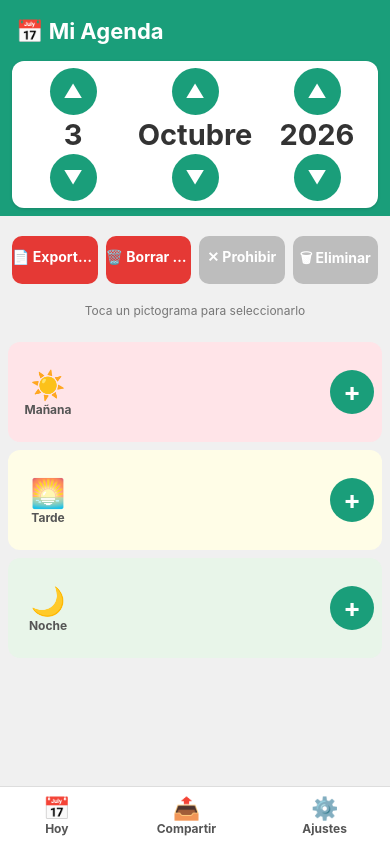
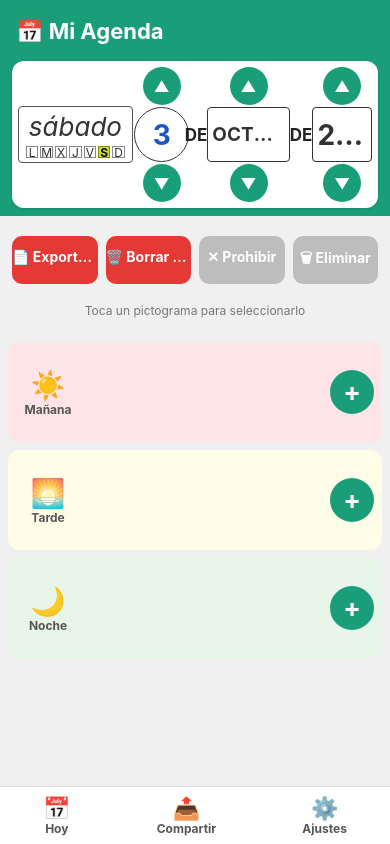
Before and after one commit to JorgesJ/AgendaPicto, a React Native app: screen / in a window 390 px wide. Built offline with nearby package versions, Linux system fonts and the light colour scheme; what expo-file-system would draw is missing.

Commit message:
Calendario semanal en cabecera

```diff
--- a/src/components/DateSelector.tsx
+++ b/src/components/DateSelector.tsx
@@ -11,7 +11,10 @@ interface Props {
   height?: number;
 }
 
-function Arrow({ dir, onPress, size, margin = 4 }: { dir: 'up' | 'down'; onPress: () => void; size: number; margin?: number }) {
+const DIAS_SEMANA = ['domingo', 'lunes', 'martes', 'miércoles', 'jueves', 'viernes', 'sábado'];
+const LETRAS = ['L', 'M', 'X', 'J', 'V', 'S', 'D'];
+
+function Arrow({ dir, onPress, size, margin = 2 }: { dir: 'up' | 'down'; onPress: () => void; size: number; margin?: number }) {
   return (
     <TouchableOpacity
       style={[styles.arrow, { width: size, height: size, borderRadius: size / 2, marginVertical: margin }]}
@@ -24,34 +27,62 @@ function Arrow({ dir, onPress, size, margin = 4 }: { dir: 'up' | 'down'; onPress
 
 export default function DateSelector({ day, month, year, onChange, height }: Props) {
   const { s } = useScale();
-  const compact = height !== undefined;
-  const arrowSize = compact ? Math.max(20, Math.floor((height - 16) / 2.75)) : s(36, 52);
-  const valueFontSize = compact ? Math.round(arrowSize * 0.62) : s(18, 26);
-  const marginV = compact ? 0 : s(4, 8);
-  const am = compact ? 2 : 4;
+  const h = height ?? 150;
+  const am = 2;
+  const arrowSize = Math.max(22, Math.min(44, Math.floor((h - 16) / 3.4)));
+  const boxH = Math.max(28, Math.min(100, h - 8 - 2 * (arrowSize + 2 * am)));
+  const numFont = Math.round(boxH * 0.5);
+  const labelFont = Math.round(boxH * 0.34);
+  const deFont = Math.round(Math.max(12, boxH * 0.3));
+  const nameFont = Math.max(12, Math.min(26, Math.round((h - 8) * 0.2)));
+  const cellMaxH = Math.max(14, h - 8 - Math.round(nameFont * 1.3) - 12);
+  const weekday = new Date(year, month - 1, day).getDay();
+  const todayIdx = (weekday + 6) % 7;
 
   return (
-    <View
-      style={[
-        styles.card,
-        compact
-          ? { height, paddingVertical: 4, marginHorizontal: s(12, 20), marginBottom: 0, alignItems: 'center' }
-          : { paddingVertical: s(10, 16), marginHorizontal: s(12, 20), marginBottom: s(12, 16) },
-      ]}
-    >
-      <View style={styles.column}>
+    <View style={[styles.card, { height: h, marginHorizontal: s(12, 20) }]}>
+      <View style={[styles.calendar, { flex: 2.2 }]}>
+        <Text numberOfLines={1} adjustsFontSizeToFit style={[styles.dayName, { fontSize: nameFont }]}>
+          {DIAS_SEMANA[weekday]}
+        </Text>
+        <View style={styles.weekRow}>
+          {LETRAS.map((letter, i) => (
+            <View key={letter + i} style={[styles.cell, { maxHeight: cellMaxH }, i === todayIdx && styles.cellOn]}>
+              <Text style={[styles.cellText, i === todayIdx && styles.cellTextOn]}>{letter}</Text>
+            </View>
+          ))}
+        </View>
+      </View>
+
+      <View style={[styles.column, { flex: 1 }]}>
         <Arrow dir="up" onPress={() => onChange('day', 1)} size={arrowSize} margin={am} />
-        <Text style={[styles.value, { fontSize: valueFontSize, marginVertical: marginV }]}>{day}</Text>
+        <View style={[styles.circle, { width: boxH, height: boxH, borderRadius: boxH / 2 }]}>
+          <Text style={[styles.dayNumber, { fontSize: numFont }]}>{day}</Text>
+        </View>
         <Arrow dir="down" onPress={() => onChange('day', -1)} size={arrowSize} margin={am} />
       </View>
-      <View style={styles.column}>
+
+      <Text style={[styles.de, { flex: 0.45, fontSize: deFont }]}>DE</Text>
+
+      <View style={[styles.column, { flex: 1.8 }]}>
         <Arrow dir="up" onPress={() => onChange('month', 1)} size={arrowSize} margin={am} />
-        <Text style={[styles.value, { fontSize: valueFontSize, marginVertical: marginV }]}>{MESES[month - 1]}</Text>
+        <View style={[styles.box, { height: boxH }]}>
+          <Text numberOfLines={1} adjustsFontSizeToFit style={[styles.boxText, { fontSize: labelFont }]}>
+            {MESES[month - 1].toUpperCase()}
+          </Text>
+        </View>
         <Arrow dir="down" onPress={() => onChange('month', -1)} size={arrowSize} margin={am} />
       </View>
-      <View style={styles.column}>
+
+      <Text style={[styles.de, { flex: 0.45, fontSize: deFont }]}>DE</Text>
+
+      <View style={[styles.column, { flex: 1.3 }]}>
         <Arrow dir="up" onPress={() => onChange('year', 1)} size={arrowSize} margin={am} />
-        <Text style={[styles.value, { fontSize: valueFontSize, marginVertical: marginV }]}>{year}</Text>
+        <View style={[styles.box, { height: boxH }]}>
+          <Text numberOfLines={1} adjustsFontSizeToFit style={[styles.boxText, { fontSize: numFont }]}>
+            {year}
+          </Text>
+        </View>
         <Arrow dir="down" onPress={() => onChange('year', -1)} size={arrowSize} margin={am} />
       </View>
     </View>
@@ -63,30 +94,94 @@ const styles = StyleSheet.create({
     flexDirection: 'row',
     backgroundColor: '#fff',
     borderRadius: 12,
-    justifyContent: 'space-around',
+    alignItems: 'center',
+    paddingVertical: 4,
+    paddingHorizontal: 6,
     elevation: 2,
     shadowColor: '#000',
     shadowOffset: { width: 0, height: 1 },
     shadowOpacity: 0.15,
     shadowRadius: 3,
   },
+  calendar: {
+    alignSelf: 'center',
+    borderWidth: 1.5,
+    borderColor: '#555',
+    borderRadius: 4,
+    paddingHorizontal: 6,
+    paddingVertical: 4,
+    marginRight: 6,
+    backgroundColor: '#fff',
+  },
+  dayName: {
+    textAlign: 'center',
+    fontStyle: 'italic',
+    color: '#333',
+    marginBottom: 4,
+  },
+  weekRow: {
+    flexDirection: 'row',
+  },
+  cell: {
+    flex: 1,
+    aspectRatio: 1,
+    marginHorizontal: 1,
+    borderWidth: 1,
+    borderColor: '#888',
+    alignItems: 'center',
+    justifyContent: 'center',
+  },
+  cellOn: {
+    backgroundColor: '#cddc39',
+    borderColor: '#7a8a00',
+  },
+  cellText: {
+    fontSize: 12,
+    color: '#333',
+  },
+  cellTextOn: {
+    fontWeight: 'bold',
+    color: '#111',
+  },
   column: {
     alignItems: 'center',
-    flex: 1,
   },
   arrow: {
     backgroundColor: COLORS.primary,
     alignItems: 'center',
     justifyContent: 'center',
-    marginVertical: 4,
   },
   arrowText: {
     color: '#fff',
     fontWeight: 'bold',
   },
-  value: {
+  circle: {
+    borderWidth: 1.5,
+    borderColor: '#333',
+    alignItems: 'center',
+    justifyContent: 'center',
+  },
+  dayNumber: {
+    fontWeight: 'bold',
+    color: '#1a56c4',
+  },
+  box: {
+    width: '100%',
+    borderWidth: 1.5,
+    borderColor: '#333',
+    borderRadius: 4,
+    alignItems: 'center',
+    justifyContent: 'center',
+    paddingHorizontal: 4,
+  },
+  boxText: {
     fontWeight: 'bold',
     color: '#333',
     textAlign: 'center',
   },
+  de: {
+    fontWeight: 'bold',
+    color: '#222',
+    textAlign: 'center',
+  },
 });
```
